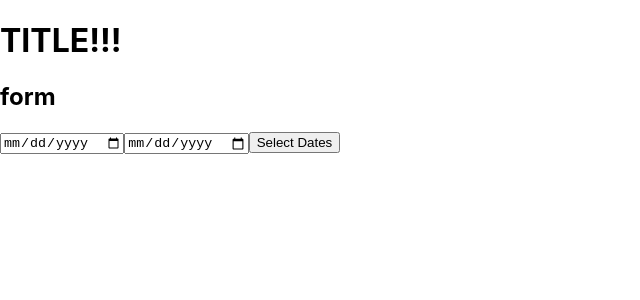
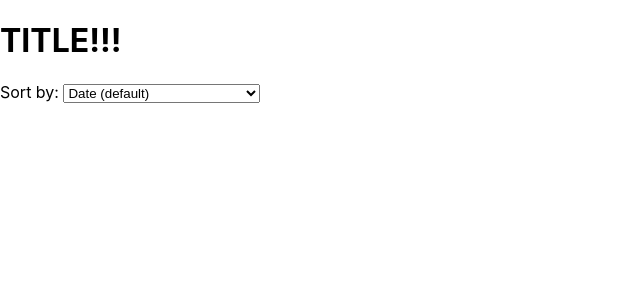
Before and after one commit to GALemmon/IsThisIt, a React (Create React App) app in the folder is-this-it/: page /main in a window 1280 px wide. Shown: the top 300 px of the page, without its empty margins (0-640 px from the left). Built offline with nearby package versions, Linux system fonts and the light colour scheme; no server answers.

Commit message:
Add restructured form to dropdown frim dates

```diff
--- a/is-this-it/src/Components/Form/Form.js
+++ b/is-this-it/src/Components/Form/Form.js
@@ -1,40 +1,28 @@
 import React, { useEffect, useState } from 'react'
 import './Form.css'
 
-const Form = ({ setStartDate, setEndDate, setUserSubmit }) => {
-  const[inputStartDate, setInputStartDate] = useState('')
-  const[inputEndDate, setInputEndDate] = useState('')
-
-  // useEffect(() => {findWeek()}, [inputStartDate !== ''])
-
-  const handleStartDateChange = (event) => {
-    setInputStartDate(event.target.value)
+const Form = ({ setSortCriteria, sortCriteria }) => {
+  const handleSortChange = (event) => {
+    setSortCriteria(event.target.value)
   }
 
-  const handleEndDateChange = (event) => {
-    setInputEndDate(event.target.value)
-  }
-
-  const submitDates = (inputStartDate, inputEndDate) => {
-    setStartDate(inputStartDate)
-    setEndDate(inputEndDate)
-    setUserSubmit(true)
-  }
-
-  // const findWeek = () => {
-  //   let weekDate = inputStartDate
-  //   weekDate.setDate(weekDate.getDate() + 7)
-  //   console.log(weekDate)
-  // }
-
   return (
-    <div>
-      <h2>form</h2>
-      <input className='start-date' type='date'  onChange={e => handleStartDateChange(e)} />
-      <input className='end-date' type='date' onChange={e => handleEndDateChange(e)} />
-      <button onClick={() => submitDates(inputStartDate, inputEndDate)} > Select Dates </button>
-    </div>
-
+    <form className='sort-menu'>
+      <div className='sort-dropdown'>
+        <label htmlFor='sort'>Sort by: </label>
+        <select
+          name='sort'
+          onChange={(e) => handleSortChange(e)}
+          value={sortCriteria}
+        >
+          <option value='date'>Date (default)</option>
+          <option value='dangerous'>Potentially dangerous objects</option>
+          <option value='size-b-to-l'>Size (Largest to Smallest)</option>
+          <option value='size-l-to-b'>Size (Smallest to Largest)</option>
+          <option value='closest'>Nearest Miss</option>
+        </select>
+      </div>
+    </form>
   )
 }
 
```
